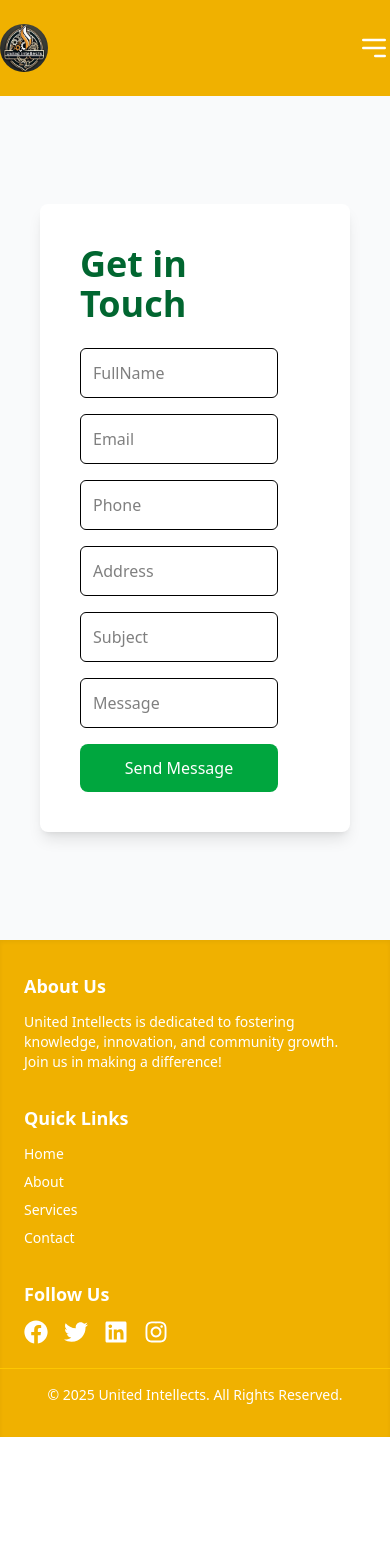
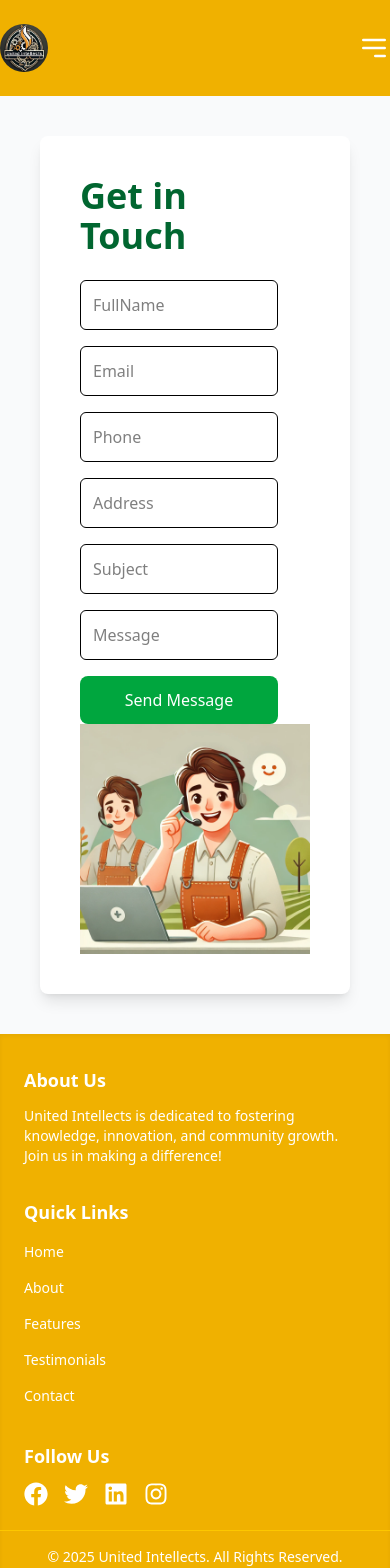
Before and after one commit to GROW-YAI/united-intellects, a React (Vite) app: page /contact in a window 390 px wide. Shown: the top 1568 px of the page. Before the commit the page ends 1437 px from the top, so only its background shows below. Built offline with nearby package versions, Linux system fonts and the light colour scheme.

Commit message:
fix: update contact form API URL to use VITE_BACKEND_URL for correct backend access

```diff
--- a/src/components/ChatBox.jsx
+++ b/src/components/ChatBox.jsx
@@ -28,17 +28,22 @@ function ChatBox() {
     }
 
     try {
-      const response = await fetch(`${import.meta.env.VITE_BACKEND_URL}/contact`, {
+      const response = await fetch(`https://united-intellects-backend-5pgx.vercel.app/contact`, {
         method: "POST",
         headers: { "Content-Type": "application/json" },
         body: JSON.stringify(formData),
       });
 
+      // Ensure response is OK before parsing
       if (!response.ok) {
-        throw new Error("Failed to send the message. Please try again.");
+        throw new Error(`Server Error: ${response.status}`);
       }
 
-      toast.success("Message sent successfully!");
+      // Handle empty or invalid JSON response
+      const responseData = await response.text();
+      const jsonResponse = responseData ? JSON.parse(responseData) : {};
+
+      toast.success(jsonResponse.message || "Message sent successfully!");
       setFormData({
         fullName: "",
         email: "",
@@ -53,6 +58,7 @@ function ChatBox() {
       toast.error(error.message || "Failed to send the message. Please try again.");
     }
   };
+
 
   return (
     <div className="fixed bottom-6 right-6 flex flex-col items-end">
@@ -96,56 +102,19 @@ function ChatBox() {
               </>
             ) : (
               <form onSubmit={handleContactFormSubmit} className="space-y-2">
-                <input
-                  type="text"
-                  name="fullName"
-                  placeholder="Full Name"
-                  value={formData.fullName}
-                  onChange={(e) => setFormData({ ...formData, fullName: e.target.value })}
-                  className="w-full p-2 border rounded"
-                  required
-                />
-                <input
-                  type="email"
-                  name="email"
-                  placeholder="Email"
-                  value={formData.email}
-                  onChange={(e) => setFormData({ ...formData, email: e.target.value })}
-                  className="w-full p-2 border rounded"
-                  required
-                />
-                <input
-                  type="text"
-                  name="phone"
-                  placeholder="Phone"
-                  value={formData.phone}
-                  onChange={(e) => setFormData({ ...formData, phone: e.target.value })}
-                  className="w-full p-2 border rounded"
-                />
-                <input
-                  type="text"
-                  name="address"
-                  placeholder="Address"
-                  value={formData.address}
-                  onChange={(e) => setFormData({ ...formData, address: e.target.value })}
-                  className="w-full p-2 border rounded"
-                />
-                <input
-                  type="text"
-                  name="subject"
-                  placeholder="Subject"
-                  value={formData.subject}
-                  onChange={(e) => setFormData({ ...formData, subject: e.target.value })}
-                  className="w-full p-2 border rounded"
-                />
-                <textarea
-                  name="message"
-                  placeholder="Message"
-                  value={formData.message}
-                  onChange={(e) => setFormData({ ...formData, message: e.target.value })}
-                  className="w-full p-2 border rounded resize-none"
-                  required
-                ></textarea>
+                {["fullName", "email", "phone", "address", "subject", "message"].map((field) => (
+                  <input
+                    key={field}
+                    type={field === "email" ? "email" : "text"}
+                    name={field}
+                    placeholder={field.charAt(0).toUpperCase() + field.slice(1)}
+                    value={formData[field]}
+                    onChange={(e) => setFormData({ ...formData, [field]: e.target.value })}
+                    className="w-full p-2 border rounded focus:outline-none focus:ring-2 focus:ring-green-400"
+                    required={field === "fullName" || field === "email" || field === "message"}
+                  />
+                ))}
+
                 <motion.button
                   type="submit"
                   className="bg-green-500 text-white p-2 rounded w-full mt-2 flex items-center justify-center"
--- a/src/components/Footer.jsx
+++ b/src/components/Footer.jsx
@@ -1,4 +1,5 @@
 import { FaFacebook, FaTwitter, FaLinkedin, FaInstagram } from "react-icons/fa";
+import { Link } from "react-router-dom";
 
 function Footer() {
   return (
@@ -17,10 +18,23 @@ function Footer() {
         <div>
           <h2 className="text-lg font-bold mb-3">Quick Links</h2>
           <ul className="space-y-2 text-sm">
-            <li><a href="#" className="hover:underline">Home</a></li>
-            <li><a href="#" className="hover:underline">About</a></li>
-            <li><a href="#" className="hover:underline">Services</a></li>
-            <li><a href="#" className="hover:underline">Contact</a></li>
+            {[
+              { name: "Home", path: "/" },
+              { name: "About", path: "/about" },
+              { name: "Features", path: "/features" },
+              { name: "Testimonials", path: "/testimonials" },
+              { name: "Contact", path: "/contact" }
+            ].map((link) => (
+              <li key={link.name}>
+                <Link
+                  to={link.path}
+                  className="relative block py-1 transition duration-300 hover:text-gray-200"
+                >
+                  {link.name}
+                  <span className="absolute left-0 bottom-0 w-0 h-1 bg-white transition-all duration-300 group-hover:w-full"></span>
+                </Link>
+              </li>
+            ))}
           </ul>
         </div>
 
--- a/src/pages/Contact.jsx
+++ b/src/pages/Contact.jsx
@@ -2,11 +2,11 @@ import { useState } from "react";
 import { motion } from "framer-motion";
 import { ToastContainer, toast } from "react-toastify";
 import "react-toastify/dist/ReactToastify.css";
+import cartoonImage from "../../public/cartoon-image.webp"; // Replace with actual image path
 
 const Contact = () => {
   const [loading, setLoading] = useState(false);
   const [error, setError] = useState(null);
-  const [isSubmitted, setIsSubmitted] = useState(false);
   const [formData, setFormData] = useState({
     fullName: "",
     email: "",
@@ -16,83 +16,70 @@ const Contact = () => {
     message: "",
   });
 
-  // Get Backend URL from .env
   const BACKEND_URL = "https://united-intellects-backend-5pgx.vercel.app";
 
-  // Handle form input changes
   const handleChange = (e) => {
     const { name, value } = e.target;
     setFormData((prev) => ({ ...prev, [name]: value }));
   };
 
-  // Validate form inputs
   const validateForm = () => {
     const { fullName, email, message } = formData;
-
     if (!fullName || !email || !message) {
       setError("Full name, email, and message are required.");
       return false;
     }
-
-    // Validate email format
     const emailRegex = /^[^\s@]+@[^\s@]+\.[^\s@]+$/;
     if (!emailRegex.test(email)) {
       setError("Please enter a valid email address.");
       return false;
     }
-
-    // Validate phone number (if provided)
-    if (formData.phone && !/^\d{10}$/.test(formData.phone)) {
-      setError("Please enter a valid 10-digit phone number.");
-      return false;
-    }
-
     return true;
   };
 
-  // Handle form submission
   const handleSubmit = async (e) => {
     e.preventDefault();
     setLoading(true);
     setError(null);
-
     if (!validateForm()) {
       setLoading(false);
       return;
     }
-
     try {
       const response = await fetch(`${BACKEND_URL}/contact`, {
         method: "POST",
         headers: { "Content-Type": "application/json" },
         body: JSON.stringify(formData),
       });
-
-      if (!response.ok) {
-        throw new Error("Failed to send the message. Please try again.");
-      }
-
-      const data = await response.json();
-      toast.success(data.message || "Message sent successfully!");
-      setIsSubmitted(true);
+      if (!response.ok) throw new Error("Failed to send the message. Try again.");
+      toast.success("Message sent successfully!");
       setFormData({ fullName: "", email: "", phone: "", address: "", subject: "", message: "" });
     } catch (error) {
-      console.error("Error:", error);
-      setError(error.message || "Failed to send the message. Please try again.");
-      toast.error(error.message || "Failed to send the message. Please try again.");
+      setError(error.message);
+      toast.error(error.message);
     } finally {
       setLoading(false);
     }
   };
 
   return (
-    <motion.div className="min-h-screen flex items-center justify-center bg-gray-50 p-10"
-      initial={{ opacity: 0 }} animate={{ opacity: 1 }} transition={{ duration: 0.8 }}>
+    <motion.div className="min-h-screen flex items-center justify-center bg-gray-50 p-10">
       <div className="bg-white shadow-lg rounded-lg p-10 max-w-6xl w-full flex flex-col md:flex-row">
-        <motion.div className="md:w-1/2 pr-8" initial={{ x: -50, opacity: 0 }} animate={{ x: 0, opacity: 1 }} transition={{ duration: 0.8 }}>
+        {/* Form Section */}
+        <motion.div
+          className="md:w-1/2 pr-8"
+          initial={{ x: -50, opacity: 0 }}
+          animate={{ x: 0, opacity: 1 }}
+          transition={{ duration: 0.8 }}
+        >
           <h2 className="text-4xl font-bold text-green-800 mb-6">Get in Touch</h2>
           {error && <p className="text-red-600 mb-4">{error}</p>}
-          <form onSubmit={handleSubmit} className="space-y-4">
+          <motion.form
+            onSubmit={handleSubmit}
+            className="space-y-4"
+            animate={loading ? { rotate: [0, 5, -5, 0] } : { rotate: 0 }}
+            transition={{ duration: 0.6, repeat: loading ? Infinity : 0 }}
+          >
             {Object.keys(formData).map((field) => (
               <input
                 key={field}
@@ -105,10 +92,24 @@ const Contact = () => {
                 required
               />
             ))}
-            <button type="submit" className="w-full px-6 py-3 bg-green-600 text-white rounded-lg hover:bg-green-700 transition-all disabled:bg-gray-400" disabled={loading}>
+            <button
+              type="submit"
+              className="w-full px-6 py-3 bg-green-600 text-white rounded-lg hover:bg-green-700 transition-all disabled:bg-gray-400"
+              disabled={loading}
+            >
               {loading ? "Sending..." : "Send Message"}
             </button>
-          </form>
+          </motion.form>
+        </motion.div>
+
+        {/* Image Section */}
+        <motion.div
+          className="md:w-1/2 flex justify-center"
+          initial={{ opacity: 0, scale: 0.9 }}
+          animate={{ opacity: 1, scale: 1 }}
+          transition={{ duration: 1 }}
+        >
+          <img src={cartoonImage} alt="Cartoon Contact" className="w-full max-w-md" />
         </motion.div>
       </div>
       <ToastContainer />
```
Also changed, not shown: public/cartoon-image.webp (added).
